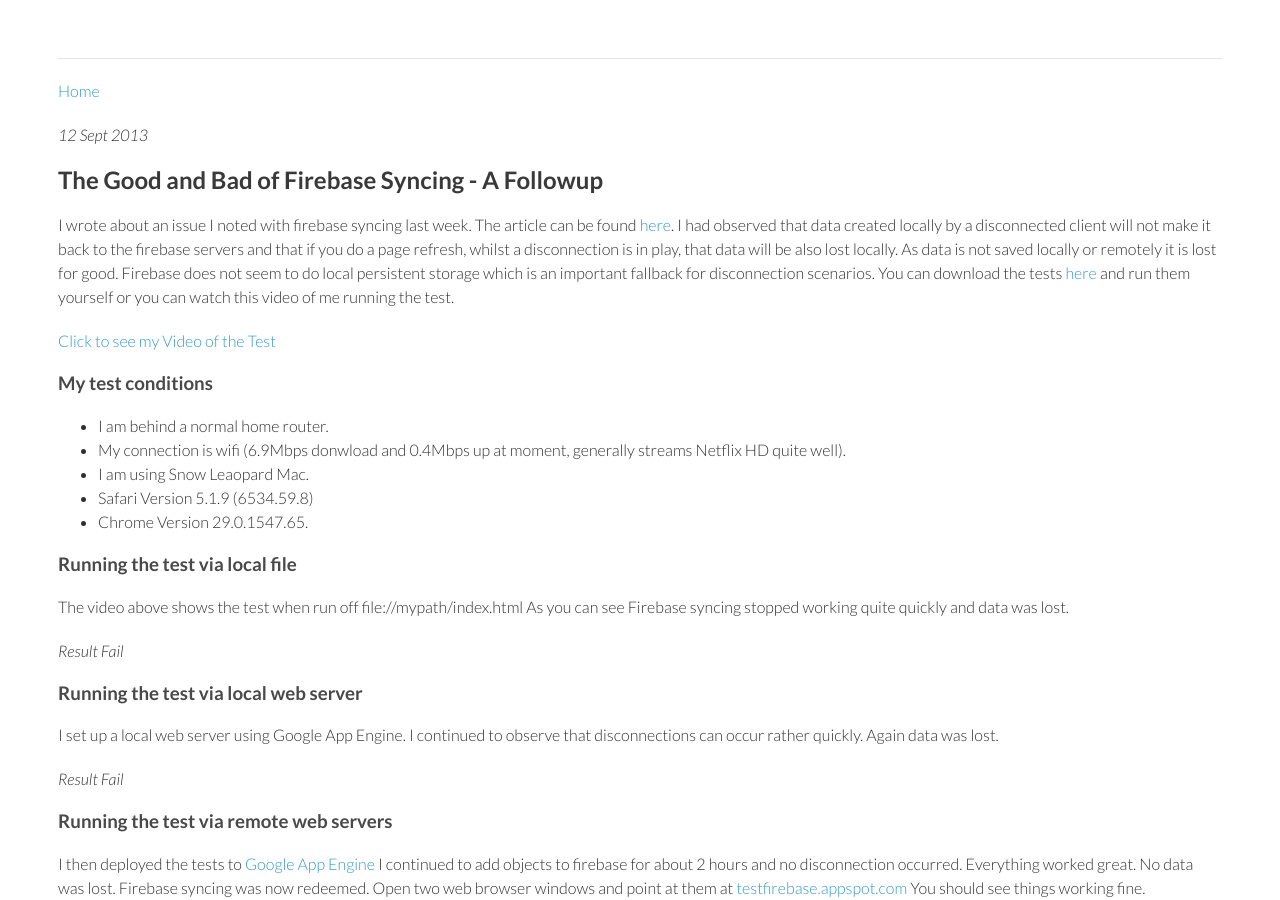
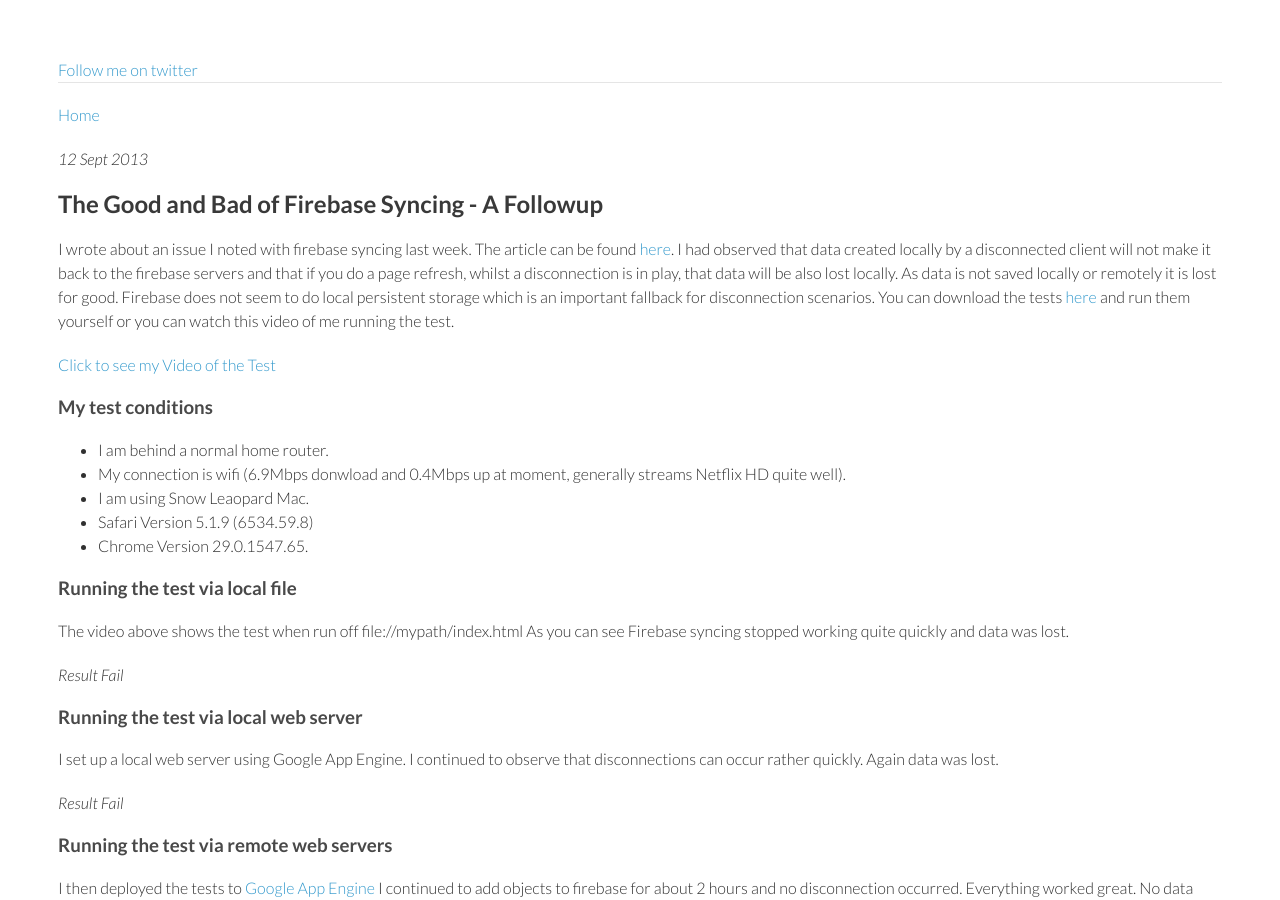
Before and after one commit to nigelkelly/nigelkelly.github.io, a Jekyll site: the page built from the-good-and-bad-parts-of-firebase-syncing-part2.md, in a window 1280 px wide and 900 px high. Built offline with Jekyll 4.4.1, drawn with Linux system fonts in a browser that asks for light colours; a script that is not in the unit is left out; comment, search, counter and statistics services are not loaded.

Commit message:
twitter follow

```diff
--- a/_layouts/default.html
+++ b/_layouts/default.html
@@ -11,6 +11,9 @@
 	<section>
 	{{content}}
 	</section>
+
+	<a href="https://twitter.com/nigekelly" class="" data-show-count="false" data-lang="en">Follow me on twitter</a>
+    <script>!function(d,s,id){var js,fjs=d.getElementsByTagName(s)[0];if(!d.getElementById(id)){js=d.createElement(s);js.id=id;js.src="//platform.twitter.com/widgets.js";fjs.parentNode.insertBefore(js,fjs);}}(document,"script","twitter-wjs");</script>
 
 	<a href="https://twitter.com/share" data-via="nigekelly" data-count="none">Share on Twitter</a>
 	<script>!function(d,s,id){var js,fjs=d.getElementsByTagName(s)[0],p=/^http:/.test(d.location)?'http':'https';if(!d.getElementById(id)){js=d.createElement(s);js.id=id;js.src=p+'://platform.twitter.com/widgets.js';fjs.parentNode.insertBefore(js,fjs);}}(document, 'script', 'twitter-wjs');
--- a/_layouts/post.html
+++ b/_layouts/post.html
@@ -10,7 +10,8 @@
 
 <body>
 
-
+	<a href="https://twitter.com/nigekelly" class="" data-show-count="false" data-lang="en">Follow me on twitter</a>
+    <script>!function(d,s,id){var js,fjs=d.getElementsByTagName(s)[0];if(!d.getElementById(id)){js=d.createElement(s);js.id=id;js.src="//platform.twitter.com/widgets.js";fjs.parentNode.insertBefore(js,fjs);}}(document,"script","twitter-wjs");</script>
 	<section>
 	{{content}}
 	</section>
```
